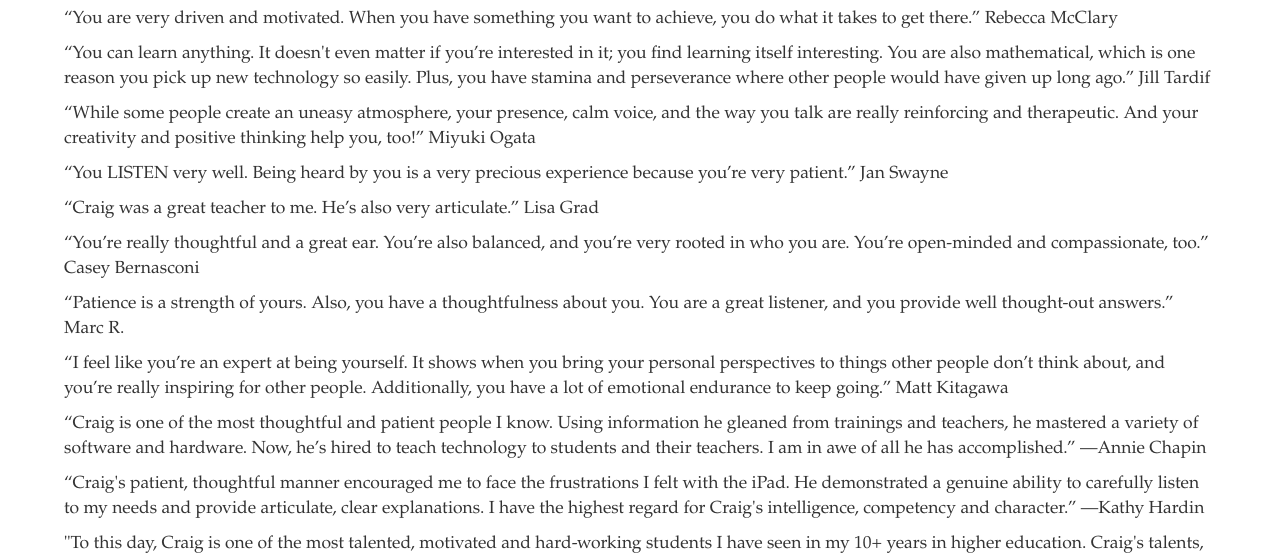
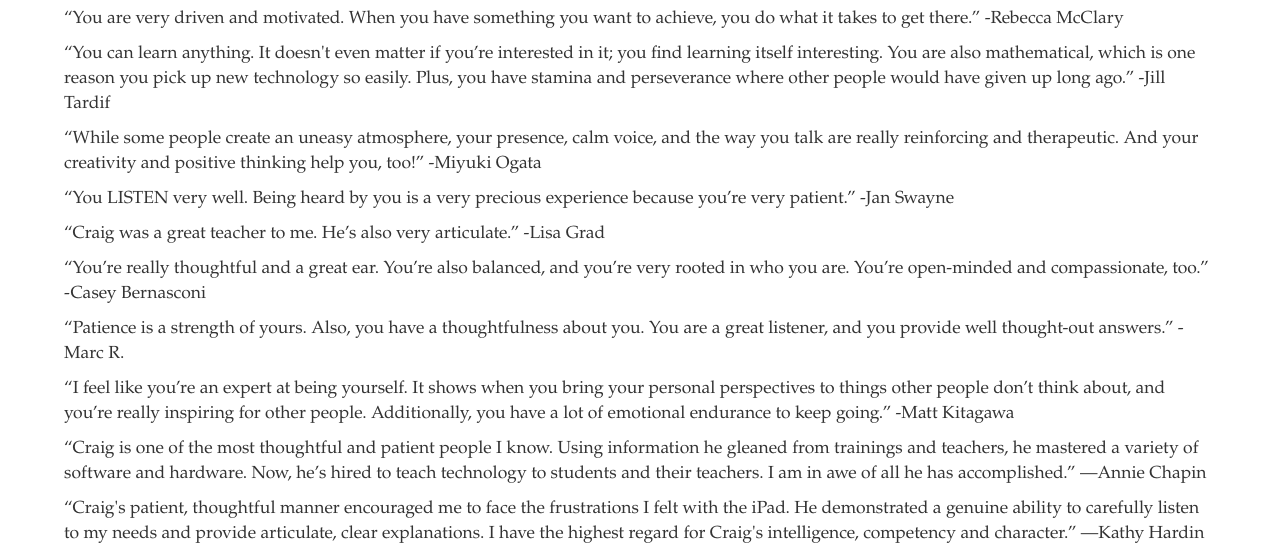
Before and after one commit to DeannaWarren/copywritingforhealthcare, a plain HTML site: page testimonials.html in a window 1280 px wide. Shown: the part 178-732 px from the top of the page. Drawn offline with nearby package versions, Linux system fonts and the light colour scheme.

Commit message:
Fix small typos

```diff
--- a/testimonials.html
+++ b/testimonials.html
@@ -40,27 +40,27 @@
   <main>
     <h2 class="text-center">What Others Say About Craig</h2>
 
-    <p>“You are very driven and motivated. When you have something you want to achieve, you do what it takes to get there.” Rebecca McClary
+    <p>“You are very driven and motivated. When you have something you want to achieve, you do what it takes to get there.” -Rebecca McClary
     </p>
 
-    <p>“You can learn anything. It doesn't even matter if you’re interested in it; you find learning itself interesting. You are also mathematical, which is one reason you pick up new technology so easily. Plus, you have stamina and perseverance where other people would have given up long ago.” Jill Tardif
+    <p>“You can learn anything. It doesn't even matter if you’re interested in it; you find learning itself interesting. You are also mathematical, which is one reason you pick up new technology so easily. Plus, you have stamina and perseverance where other people would have given up long ago.” -Jill Tardif
     </p>
 
-    <p>“While some people create an uneasy atmosphere, your presence, calm voice, and the way you talk are really reinforcing and therapeutic. And your creativity and positive thinking help you, too!” Miyuki Ogata
+    <p>“While some people create an uneasy atmosphere, your presence, calm voice, and the way you talk are really reinforcing and therapeutic. And your creativity and positive thinking help you, too!” -Miyuki Ogata
     </p>
 
-    <p>“You LISTEN very well. Being heard by you is a very precious experience because you’re very patient.” Jan Swayne
+    <p>“You LISTEN very well. Being heard by you is a very precious experience because you’re very patient.” -Jan Swayne
     </p>
 
-    <p>“Craig was a great teacher to me. He’s also very articulate.” Lisa Grad
+    <p>“Craig was a great teacher to me. He’s also very articulate.” -Lisa Grad
     </p>
 
-    <p>“You’re really thoughtful and a great ear. You’re  also balanced, and you’re very rooted in who you are. You’re open-minded and compassionate, too.” Casey Bernasconi
+    <p>“You’re really thoughtful and a great ear. You’re  also balanced, and you’re very rooted in who you are. You’re open-minded and compassionate, too.” -Casey Bernasconi
     </p>
 
-    <p>“Patience is a strength of yours. Also, you have a thoughtfulness about you. You are a great listener, and you provide well thought-out answers.” Marc R.</p>
+    <p>“Patience is a strength of yours. Also, you have a thoughtfulness about you. You are a great listener, and you provide well thought-out answers.” -Marc R.</p>
 
-    <p>“I feel like you’re an expert at being yourself. It shows when you bring your personal perspectives to things other people don’t think about, and you’re really inspiring for other people. Additionally, you have a lot of emotional endurance to keep going.” Matt Kitagawa</p>
+    <p>“I feel like you’re an expert at being yourself. It shows when you bring your personal perspectives to things other people don’t think about, and you’re really inspiring for other people. Additionally, you have a lot of emotional endurance to keep going.” -Matt Kitagawa</p>
 
     <p>“Craig is one of the most thoughtful and patient people I know. Using       information he gleaned from trainings and teachers, he mastered a variety of software and hardware. Now, he’s hired to teach technology to students and their teachers. I am in awe of all he has accomplished.”
     —Annie Chapin</p>
@@ -68,7 +68,7 @@
     <p>“Craig's patient, thoughtful manner encouraged me to face the frustrations I felt with the iPad. He demonstrated a genuine ability to carefully listen to my needs and provide articulate, clear explanations. I have the highest regard for Craig's intelligence, competency and character.”
     —Kathy Hardin</p>
 
-    <p>"To this day, Craig is one of the most talented, motivated and hard-working students I have seen in my 10+ years in higher education. Craig's talents, creativity and advanced organizational skills prepared him to succeed at University of the Pacific. Despite concerns about his visual impairment, he absolutely excelled, and he impressed his faculty and peers along the way. Personally, watching Craig perform his senior piano recital from memory is something I will never forget. Further, Craig mentored another blind student and helped teach her how to navigate the campus, ensuring that she would also succeed.”</p>
+    <p>"To this day, Craig is one of the most talented, motivated and hard-working students I have seen in my 10+ years in higher education. Craig's talents, creativity and advanced organizational skills prepared him to succeed at University of the Pacific. Despite concerns about his visual impairment, he absolutely excelled, and he impressed his faculty and peers along the way. Personally, watching Craig perform his senior piano recital from memory is something I will never forget. Further, Craig mentored another blind student and helped teach her how to navigate the campus, ensuring that she would also succeed.” - Daniel Nuss</p>
 
   </main>
   <footer>
```
Also changed, not shown: contact.html (+3 -3 lines), faq.html (+1 -1 lines).
